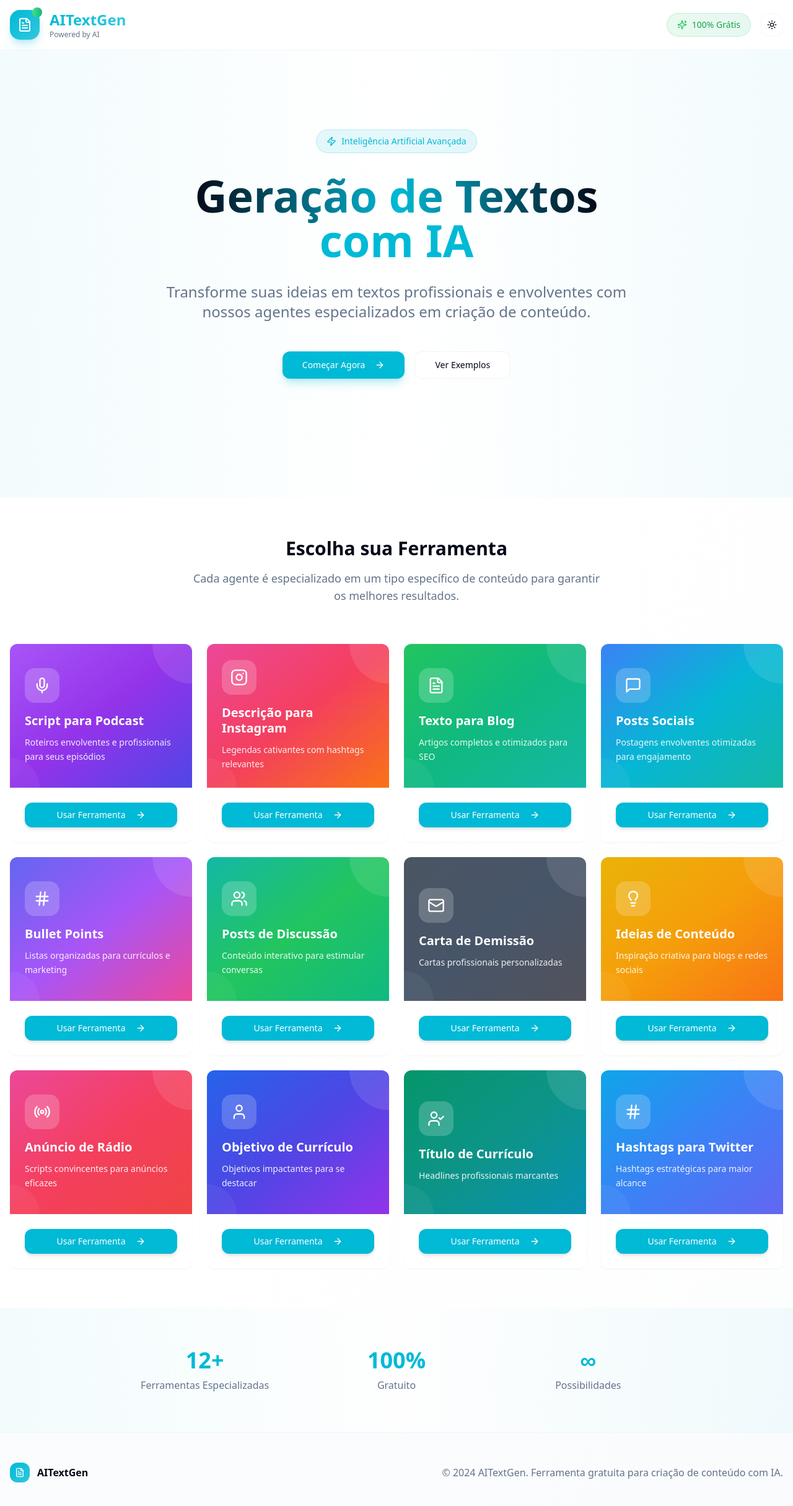
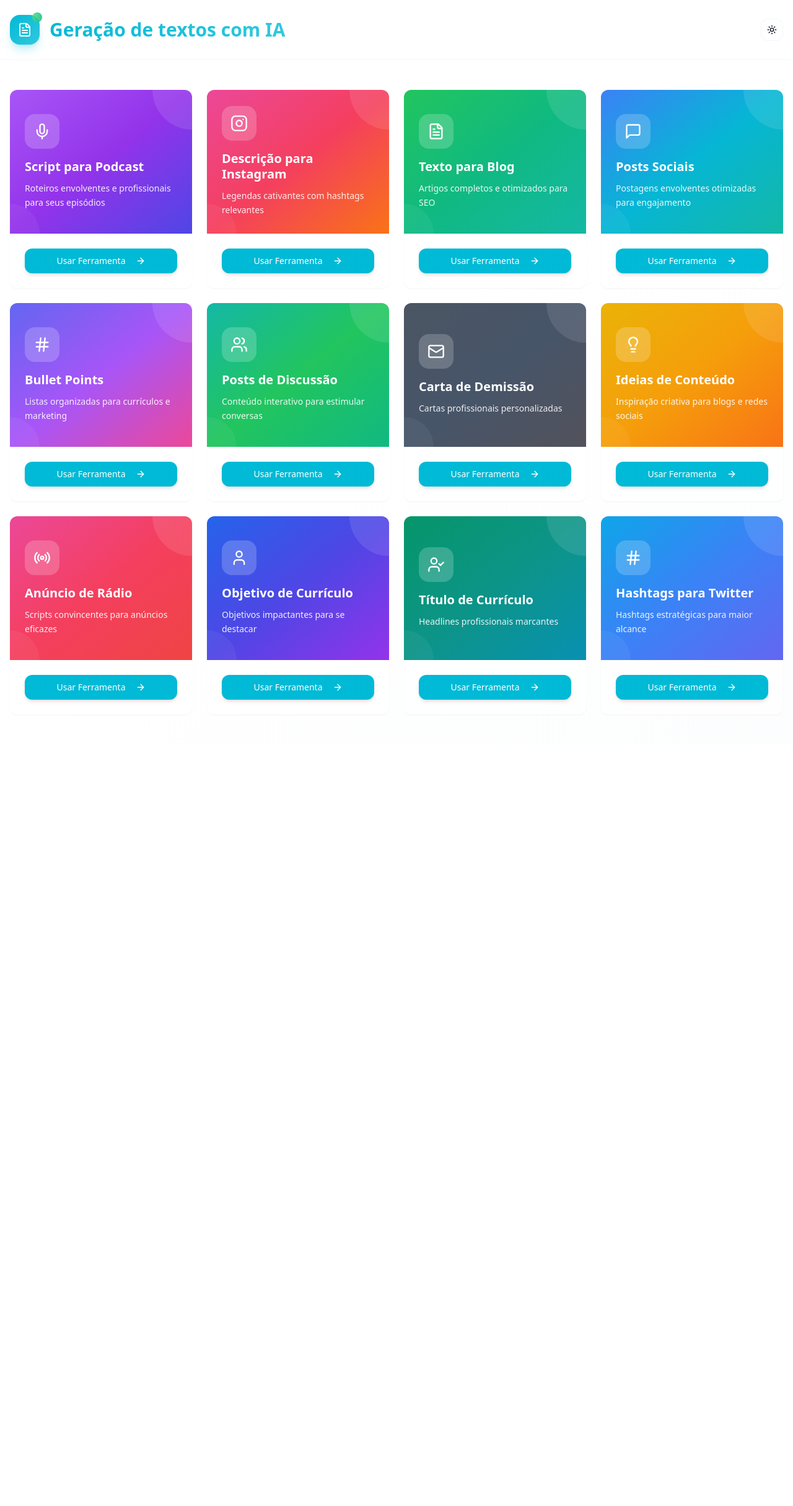
Before and after one commit to coelllho/text-wizard-studio-ai, a React (Vite) app: page / in a window 1280 px wide. Shown: the top 2430 px of the page at 62% size. After the commit the page ends 1201 px from the top, so only its background shows below. Built offline with nearby package versions, Linux system fonts and the light colour scheme.

Commit message:
Refactor: Remove intro, show tools on home page
Remove the introductory section from the home page and directly display the text generation tools.

```diff
--- a/src/pages/Index.tsx
+++ b/src/pages/Index.tsx
@@ -1,7 +1,7 @@
 
 import { Card, CardContent } from "@/components/ui/card";
 import { Button } from "@/components/ui/button";
-import { FileText, Instagram, Mic, Users, Lightbulb, Radio, User, Hash, MessageSquare, UserCheck, Mail, Sparkles, ArrowRight, Zap } from "lucide-react";
+import { FileText, Instagram, Mic, Users, Lightbulb, Radio, User, Hash, MessageSquare, UserCheck, Mail, ArrowRight } from "lucide-react";
 import { Link } from "react-router-dom";
 import { ThemeToggle } from "@/components/ThemeToggle";
 
@@ -107,9 +107,9 @@ const Index = () => {
 
   return (
     <div className="min-h-screen bg-gradient-to-br from-background via-background to-muted/20">
-      {/* Modern Header */}
+      {/* Header */}
       <header className="sticky top-0 z-50 w-full border-b border-border/40 bg-background/80 backdrop-blur-xl">
-        <div className="container mx-auto px-4 py-4">
+        <div className="container mx-auto px-4 py-6">
           <div className="flex items-center justify-between">
             <div className="flex items-center space-x-4">
               <div className="relative">
@@ -119,76 +119,19 @@ const Index = () => {
                 <div className="absolute -top-1 -right-1 w-4 h-4 bg-gradient-to-r from-green-400 to-emerald-500 rounded-full animate-pulse"></div>
               </div>
               <div>
-                <h1 className="text-2xl font-bold bg-gradient-to-r from-primary to-primary/80 bg-clip-text text-transparent">
-                  AITextGen
+                <h1 className="text-3xl font-bold bg-gradient-to-r from-primary to-primary/80 bg-clip-text text-transparent">
+                  Geração de textos com IA
                 </h1>
-                <p className="text-xs text-muted-foreground">Powered by AI</p>
               </div>
             </div>
-            <div className="flex items-center space-x-4">
-              <div className="hidden sm:flex items-center space-x-2 px-4 py-2 rounded-full bg-gradient-to-r from-green-500/10 to-emerald-500/10 border border-green-500/20">
-                <Sparkles className="h-4 w-4 text-green-500" />
-                <span className="text-sm font-medium text-green-600 dark:text-green-400">
-                  100% Grátis
-                </span>
-              </div>
-              <ThemeToggle />
-            </div>
+            <ThemeToggle />
           </div>
         </div>
       </header>
 
-      {/* Hero Section */}
-      <section className="relative overflow-hidden py-24 sm:py-32">
-        <div className="absolute inset-0 bg-gradient-to-r from-primary/5 via-transparent to-accent/5"></div>
-        <div className="container mx-auto px-4 text-center relative">
-          <div className="max-w-4xl mx-auto">
-            {/* Badge */}
-            <div className="inline-flex items-center space-x-2 bg-primary/10 border border-primary/20 rounded-full px-4 py-2 mb-8">
-              <Zap className="h-4 w-4 text-primary" />
-              <span className="text-sm font-medium text-primary">Inteligência Artificial Avançada</span>
-            </div>
-
-            {/* Main Heading */}
-            <h2 className="text-5xl sm:text-6xl lg:text-7xl font-bold mb-8 leading-tight">
-              <span className="bg-gradient-to-r from-foreground via-primary to-foreground bg-clip-text text-transparent">
-                Geração de Textos
-              </span>
-              <br />
-              <span className="bg-gradient-to-r from-primary to-accent bg-clip-text text-transparent">
-                com IA
-              </span>
-            </h2>
-
-            {/* Subtitle */}
-            <p className="text-xl sm:text-2xl text-muted-foreground mb-12 max-w-3xl mx-auto leading-relaxed">
-              Transforme suas ideias em textos profissionais e envolventes com nossos agentes especializados em criação de conteúdo.
-            </p>
-
-            {/* CTA Button */}
-            <div className="flex flex-col sm:flex-row items-center justify-center gap-4 mb-16">
-              <Button size="lg" className="group bg-gradient-to-r from-primary to-primary/80 hover:from-primary/90 hover:to-primary/70 text-primary-foreground px-8 py-4 rounded-xl shadow-lg shadow-primary/25 hover:shadow-xl hover:shadow-primary/30 transition-all duration-300">
-                Começar Agora
-                <ArrowRight className="ml-2 h-5 w-5 group-hover:translate-x-1 transition-transform" />
-              </Button>
-              <Button variant="outline" size="lg" className="px-8 py-4 rounded-xl border-border/50 hover:border-primary/50 hover:bg-primary/5 transition-all duration-300">
-                Ver Exemplos
-              </Button>
-            </div>
-          </div>
-        </div>
-      </section>
-
       {/* Tools Grid */}
-      <section className="py-16 relative">
+      <section className="py-12">
         <div className="container mx-auto px-4">
-          <div className="text-center mb-16">
-            <h3 className="text-3xl font-bold mb-4">Escolha sua Ferramenta</h3>
-            <p className="text-muted-foreground text-lg max-w-2xl mx-auto">
-              Cada agente é especializado em um tipo específico de conteúdo para garantir os melhores resultados.
-            </p>
-          </div>
-
           <div className="grid md:grid-cols-2 lg:grid-cols-3 xl:grid-cols-4 gap-6 max-w-7xl mx-auto">
             {tools.map((tool) => {
               const IconComponent = tool.icon;
@@ -225,43 +168,6 @@ const Index = () => {
           </div>
         </div>
       </section>
-
-      {/* Stats Section */}
-      <section className="py-16 bg-gradient-to-r from-primary/5 via-transparent to-accent/5">
-        <div className="container mx-auto px-4">
-          <div className="grid md:grid-cols-3 gap-8 max-w-4xl mx-auto text-center">
-            <div className="space-y-2">
-              <div className="text-4xl font-bold text-primary">12+</div>
-              <div className="text-muted-foreground">Ferramentas Especializadas</div>
-            </div>
-            <div className="space-y-2">
-              <div className="text-4xl font-bold text-primary">100%</div>
-              <div className="text-muted-foreground">Gratuito</div>
-            </div>
-            <div className="space-y-2">
-              <div className="text-4xl font-bold text-primary">∞</div>
-              <div className="text-muted-foreground">Possibilidades</div>
-            </div>
-          </div>
-        </div>
-      </section>
-
-      {/* Footer */}
-      <footer className="border-t border-border/40 bg-muted/30 py-12">
-        <div className="container mx-auto px-4">
-          <div className="flex flex-col md:flex-row items-center justify-between">
-            <div className="flex items-center space-x-3 mb-4 md:mb-0">
-              <div className="w-8 h-8 rounded-lg bg-gradient-to-br from-primary to-primary/80 flex items-center justify-center">
-                <FileText className="h-4 w-4 text-primary-foreground" />
-              </div>
-              <span className="font-semibold text-foreground">AITextGen</span>
-            </div>
-            <p className="text-muted-foreground text-center">
-              © 2024 AITextGen. Ferramenta gratuita para criação de conteúdo com IA.
-            </p>
-          </div>
-        </div>
-      </footer>
     </div>
   );
 };
```
